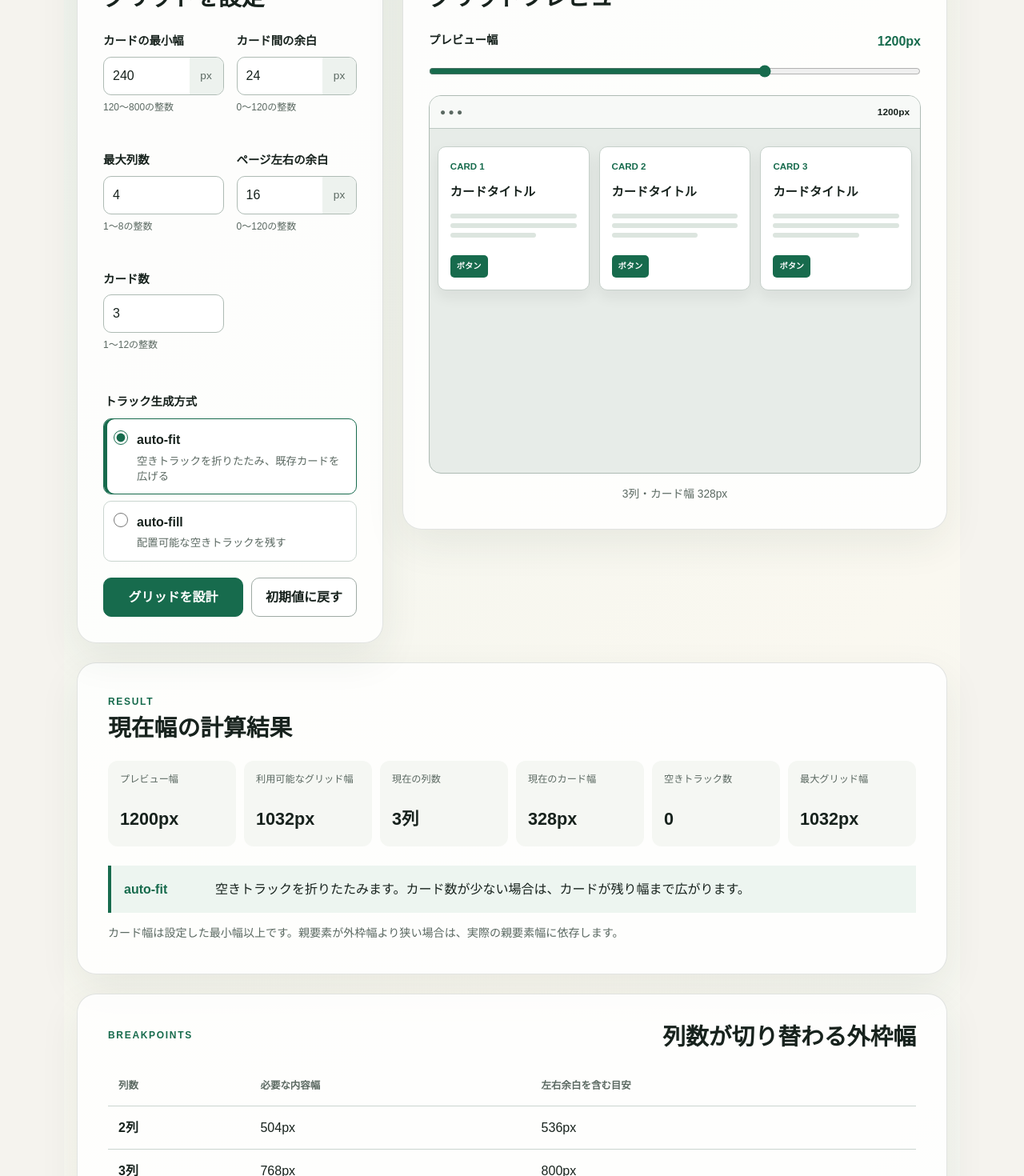
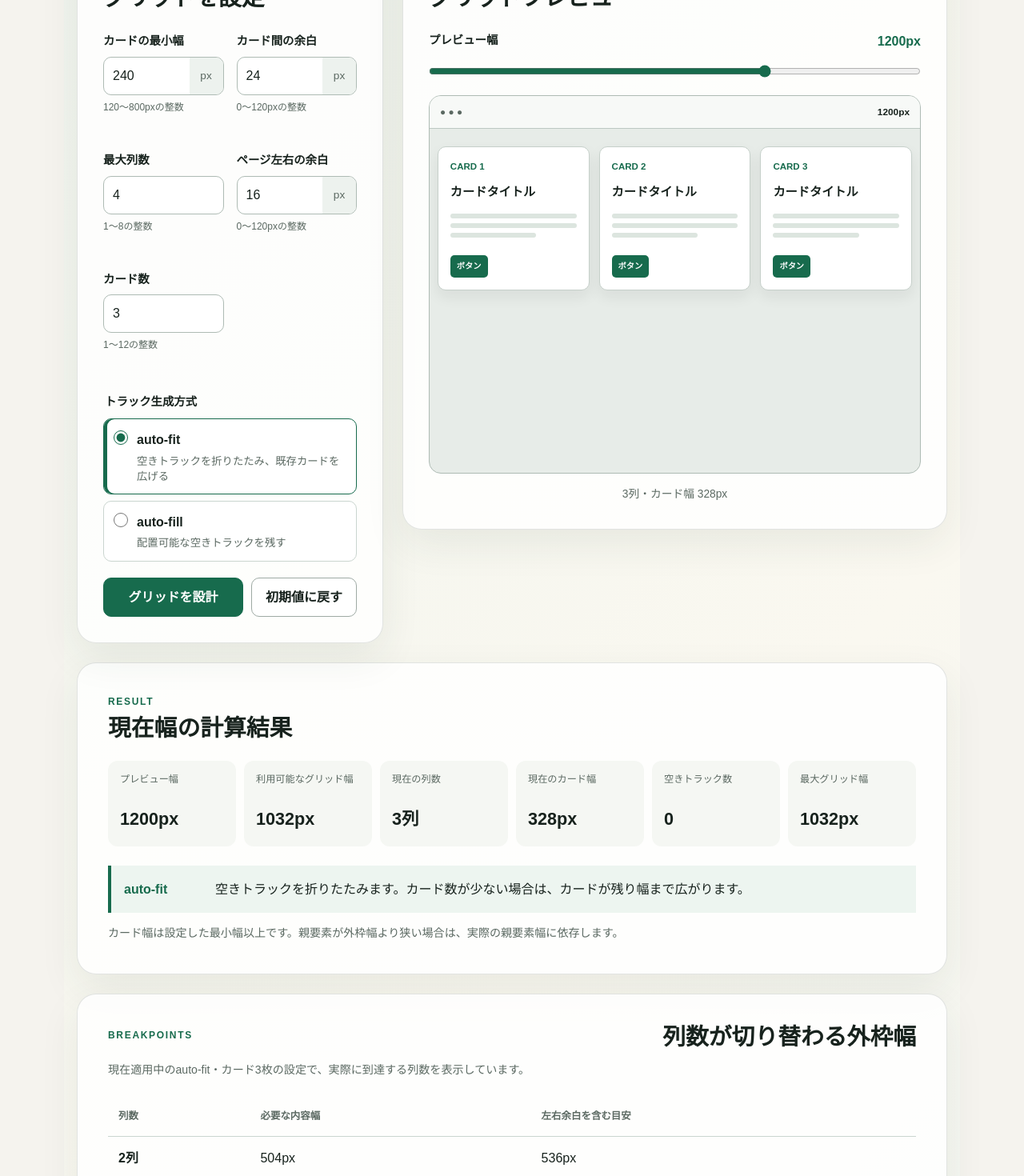
Before and after one commit to o96ra244/ai-build-challenge, a Next.js app: page /works/05-responsive-grid-planner in a window 1280 px wide. Shown: the part 460-1930 px from the top of the page at 80% size. Built offline with nearby package versions, Linux system fonts and the light colour scheme.

Commit message:
fix: align grid breakpoints and input descriptions

```diff
--- a/app/works/05-responsive-grid-planner/ResponsiveGridPlanner.tsx
+++ b/app/works/05-responsive-grid-planner/ResponsiveGridPlanner.tsx
@@ -211,9 +211,10 @@ export function ResponsiveGridPlanner() {
 
       <section className={styles.breakpoints} aria-labelledby="breakpoints-title">
         <div><p className={styles.sectionTag}>BREAKPOINTS</p><h2 id="breakpoints-title">列数が切り替わる外枠幅</h2></div>
+        <p className={styles.noteText}>現在適用中の{settings.mode}・カード{settings.cardCount}枚の設定で、実際に到達する列数を表示しています。</p>
         {breakpoints.length > 0 ? (
           <div className={styles.tableWrap}><table><thead><tr><th scope="col">列数</th><th scope="col">必要な内容幅</th><th scope="col">左右余白を含む目安</th></tr></thead><tbody>{breakpoints.map((point) => <tr key={point.columns}><th scope="row">{point.columns}列</th><td>{point.requiredGridWidth}px</td><td>{point.requiredOuterWidth}px</td></tr>)}</tbody></table></div>
-        ) : <p className={styles.noBreakpoints}>最大列数が1列のため、切り替わり幅はありません。</p>}
+        ) : <p className={styles.noBreakpoints}>現在の設定では列数の切り替わりはありません。</p>}
         <p className={styles.noteText}>ページ全体を利用できる場合の目安です。親要素が狭い場合は、親要素の幅に依存します。</p>
       </section>
 
@@ -233,9 +234,10 @@ export function ResponsiveGridPlanner() {
 function NumberField({ error, field, inputRef, onChange, value }: { error?: string; field: NumericFieldName; inputRef: RefObject<HTMLInputElement | null>; onChange: (value: string) => void; value: string }) {
   const definition = FIELD_DEFINITIONS[field];
   const id = `grid-${field}`;
+  const hintId = `${id}-hint`;
   const errorId = `${id}-error`;
   const hasUnit = field === "minimumCardWidth" || field === "gap" || field === "horizontalGutter";
-  return <div className={styles.field}><label htmlFor={id}>{definition.label}</label><div className={styles.inputWithUnit}><input aria-describedby={error ? errorId : undefined} aria-invalid={error ? "true" : undefined} id={id} inputMode="numeric" onChange={(event) => onChange(event.target.value)} ref={inputRef} type="text" value={value} />{hasUnit ? <span aria-hidden="true">px</span> : null}</div><p className={styles.fieldHint}>{definition.minimum}〜{definition.maximum}の整数</p><p className={styles.error} id={errorId}>{error ? `! ${error}` : ""}</p></div>;
+  return <div className={styles.field}><label htmlFor={id}>{definition.label}</label><div className={styles.inputWithUnit}><input aria-describedby={error ? `${hintId} ${errorId}` : hintId} aria-invalid={error ? "true" : undefined} id={id} inputMode="numeric" onChange={(event) => onChange(event.target.value)} ref={inputRef} type="text" value={value} />{hasUnit ? <span aria-hidden="true">px</span> : null}</div><p className={styles.fieldHint} id={hintId}>{definition.minimum}〜{definition.maximum}{hasUnit ? "px" : ""}の整数</p><p className={styles.error} id={errorId}>{error ? `! ${error}` : ""}</p></div>;
 }
 
 function Metric({ label, value }: { label: string; value: string }) {
--- a/app/works/05-responsive-grid-planner/grid.ts
+++ b/app/works/05-responsive-grid-planner/grid.ts
@@ -121,8 +121,23 @@ export function calculateEmptyTrackCount(trackCount: number, cardCount: number,
   return mode === "auto-fill" ? Math.max(0, trackCount - cardCount) : 0;
 }
 
-export function calculateBreakpoints(settings: Pick<GridSettings, "minimumCardWidth" | "gap" | "maximumColumns" | "horizontalGutter">): Breakpoint[] {
-  return Array.from({ length: Math.max(0, settings.maximumColumns - 1) }, (_, index) => {
+export function calculateBreakpoints(
+  settings: Pick<
+    GridSettings,
+    | "minimumCardWidth"
+    | "gap"
+    | "maximumColumns"
+    | "horizontalGutter"
+    | "cardCount"
+    | "mode"
+  >,
+): Breakpoint[] {
+  const effectiveMaximumColumns =
+    settings.mode === "auto-fit"
+      ? Math.min(settings.maximumColumns, settings.cardCount)
+      : settings.maximumColumns;
+
+  return Array.from({ length: Math.max(0, effectiveMaximumColumns - 1) }, (_, index) => {
     const columns = index + 2;
     const requiredGridWidth = columns * settings.minimumCardWidth + (columns - 1) * settings.gap;
     return {
```
Also changed, not shown: 2 other files (tests, documents, lock files or other folders).
